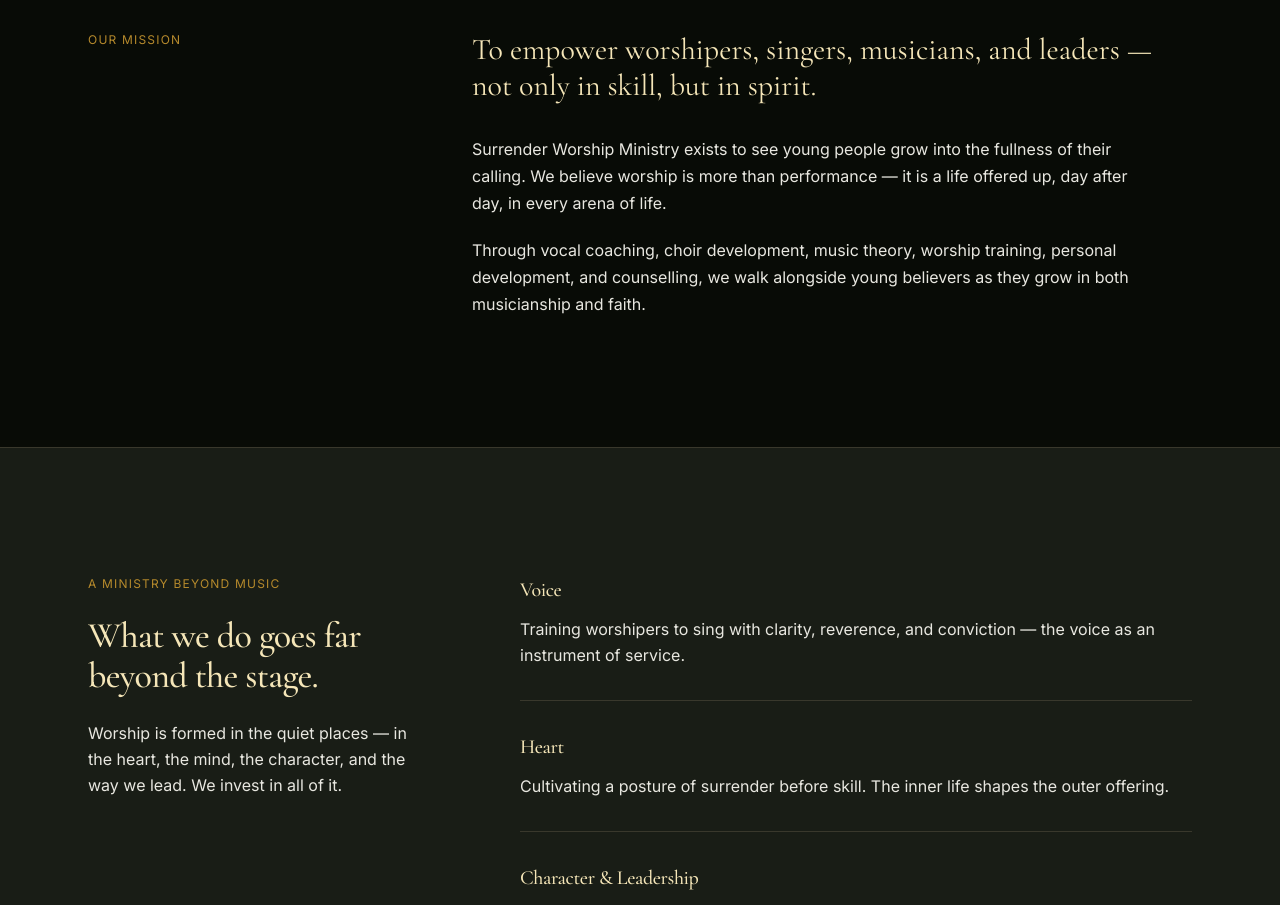
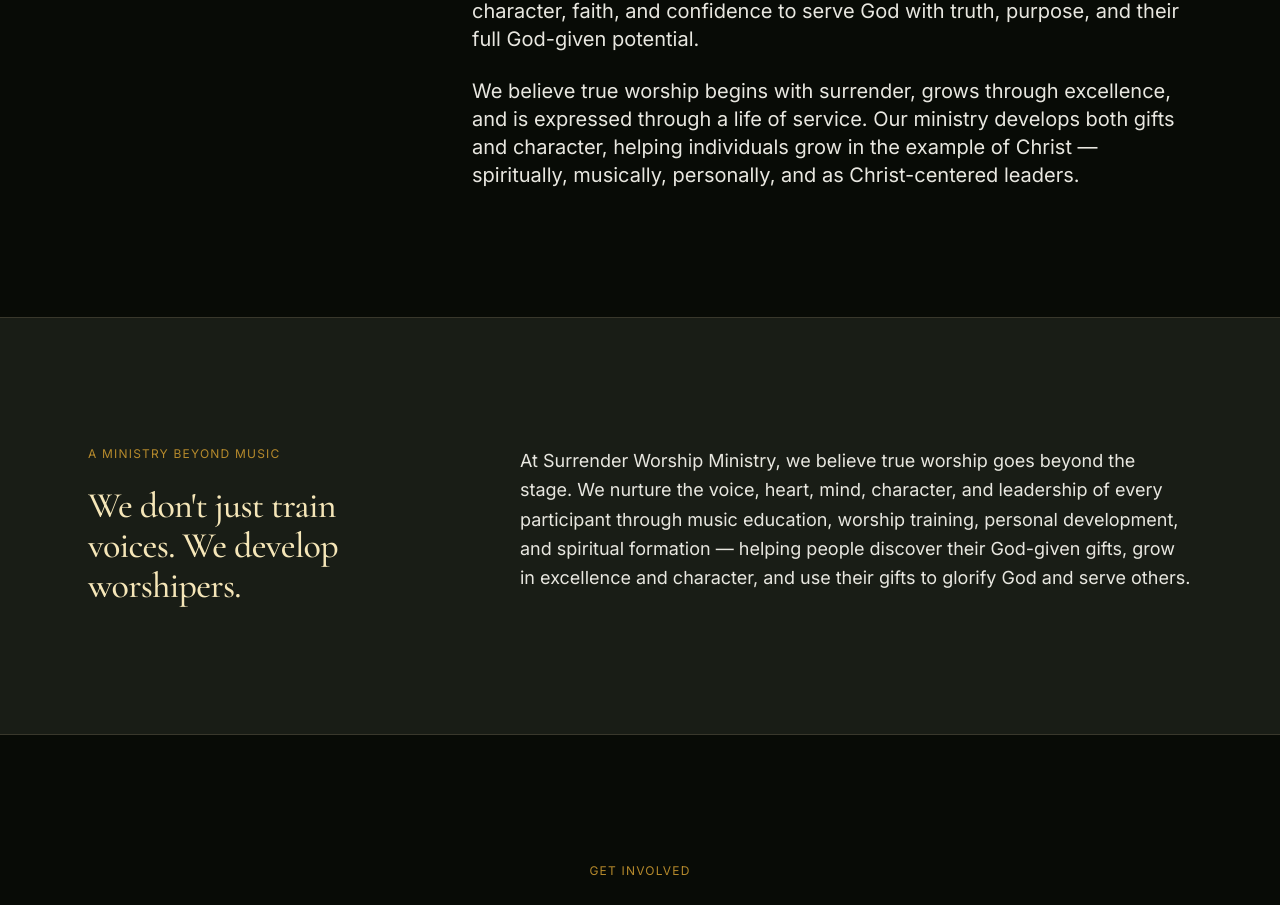
Before and after one commit to firatolin/surrender-worship, a Next.js app: page / in a window 1280 px wide. Shown: the part 831-1736 px from the top of the page. Built offline with nearby package versions, Linux system fonts and the light colour scheme.

Commit message:
feat(home): verbatim content from ministry source document

```diff
--- a/src/app/page.tsx
+++ b/src/app/page.tsx
@@ -1,39 +1,18 @@
 import { ButtonLink } from "@/components/ui/button-link";
 import { Eyebrow } from "@/components/ui/eyebrow";
-
-const pillars = [
-  {
-    title: "Voice",
-    body: "Training worshipers to sing with clarity, reverence, and conviction — the voice as an instrument of service.",
-  },
-  {
-    title: "Heart",
-    body: "Cultivating a posture of surrender before skill. The inner life shapes the outer offering.",
-  },
-  {
-    title: "Character & Leadership",
-    body: "Raising young leaders who carry integrity on and off the stage — in the church, the home, and the community.",
-  },
-];
 
 export default function HomePage() {
   return (
     <>
-      {/* ── Hero ─────────────────────────────────────────── */}
+      {/* ── Vision / Hero ──────────────────────────────── */}
       <section className="border-b border-border">
         <div className="container-editorial py-24 md:py-32">
           <Eyebrow>Surrender Worship Ministry · Addis Ababa</Eyebrow>
 
-          <h1 className="mt-6 font-serif text-4xl sm:text-5xl md:text-6xl leading-[1.05] tracking-tightest text-brand-ivory max-w-3xl">
+          <h1 className="mt-6 font-serif text-4xl sm:text-5xl md:text-6xl leading-[1.05] tracking-tightest text-brand-ivory max-w-4xl">
             Raising spiritually mature, Christ-centered worshipers who serve
             with excellence and integrity.
           </h1>
-
-          <p className="mt-8 text-lg leading-relaxed text-foreground/80 max-w-2xl">
-            A youth-focused Christian worship ministry equipping singers,
-            musicians, and leaders — through Gospel teaching, music, and the
-            arts.
-          </p>
 
           <div className="mt-10 flex flex-wrap gap-4">
             <ButtonLink href="/services" variant="primary">
@@ -46,81 +25,66 @@
         </div>
       </section>
 
-      {/* ── Mission intro ───────────────────────────────── */}
+      {/* ── Home / Mission intro ──────────────────────── */}
       <section>
         <div className="container-editorial py-24 md:py-32">
           <div className="grid grid-cols-1 md:grid-cols-12 gap-12">
             <div className="md:col-span-4">
-              <Eyebrow>Our Mission</Eyebrow>
+              <Eyebrow>Who We Serve</Eyebrow>
             </div>
             <div className="md:col-span-8">
-              <p className="font-serif text-2xl md:text-3xl leading-snug text-brand-ivory">
-                To empower worshipers, singers, musicians, and leaders — not
-                only in skill, but in spirit.
+              <p className="text-lg md:text-xl leading-relaxed text-foreground/85 max-w-3xl">
+                Surrender Worship Ministry (SWM) exists to empower the next
+                generation of worshipers, singers, musicians, and Christian
+                leaders with the skills, character, faith, and confidence to
+                serve God with truth, purpose, and their full God-given
+                potential.
               </p>
-              <div className="mt-8 space-y-5 text-foreground/80 leading-relaxed max-w-2xl">
-                <p>
-                  Surrender Worship Ministry exists to see young people grow
-                  into the fullness of their calling. We believe worship is
-                  more than performance — it is a life offered up, day after
-                  day, in every arena of life.
-                </p>
-                <p>
-                  Through vocal coaching, choir development, music theory,
-                  worship training, personal development, and counselling, we
-                  walk alongside young believers as they grow in both
-                  musicianship and faith.
-                </p>
-              </div>
+              <p className="mt-6 text-lg md:text-xl leading-relaxed text-foreground/85 max-w-3xl">
+                We believe true worship begins with surrender, grows through
+                excellence, and is expressed through a life of service. Our
+                ministry develops both gifts and character, helping individuals
+                grow in the example of Christ — spiritually, musically,
+                personally, and as Christ-centered leaders.
+              </p>
             </div>
           </div>
         </div>
       </section>
 
-      {/* ── A Ministry Beyond Music ─────────────────────── */}
+      {/* ── A Ministry Beyond Music ───────────────────── */}
       <section className="border-t border-border bg-secondary">
         <div className="container-editorial py-24 md:py-32">
           <div className="grid grid-cols-1 md:grid-cols-12 gap-12">
             <div className="md:col-span-4">
               <Eyebrow>A Ministry Beyond Music</Eyebrow>
               <h2 className="mt-6 font-serif text-3xl md:text-4xl leading-tight text-brand-ivory">
-                What we do goes far beyond the stage.
+                We don't just train voices. We develop worshipers.
               </h2>
-              <p className="mt-6 text-foreground/75 leading-relaxed">
-                Worship is formed in the quiet places — in the heart, the mind,
-                the character, and the way we lead. We invest in all of it.
-              </p>
             </div>
 
             <div className="md:col-span-8 md:pl-12">
-              <ul className="divide-y divide-border">
-                {pillars.map((pillar) => (
-                  <li key={pillar.title} className="py-8 first:pt-0 last:pb-0">
-                    <h3 className="font-serif text-xl text-brand-ivory">
-                      {pillar.title}
-                    </h3>
-                    <p className="mt-3 text-foreground/75 leading-relaxed max-w-2xl">
-                      {pillar.body}
-                    </p>
-                  </li>
-                ))}
-              </ul>
+              <p className="text-lg leading-relaxed text-foreground/85 max-w-2xl">
+                At Surrender Worship Ministry, we believe true worship goes
+                beyond the stage. We nurture the voice, heart, mind, character,
+                and leadership of every participant through music education,
+                worship training, personal development, and spiritual
+                formation — helping people discover their God-given gifts,
+                grow in excellence and character, and use their gifts to
+                glorify God and serve others.
+              </p>
             </div>
           </div>
         </div>
       </section>
 
-      {/* ── Closing CTA ─────────────────────────────────── */}
+      {/* ── Closing CTA ───────────────────────────────── */}
       <section className="border-t border-border">
         <div className="container-editorial py-24 md:py-32 text-center">
           <Eyebrow>Get Involved</Eyebrow>
           <h2 className="mt-6 font-serif text-3xl md:text-4xl text-brand-ivory max-w-2xl mx-auto leading-tight">
             Join us in raising a generation of worshipers.
           </h2>
-          <p className="mt-6 text-foreground/75 max-w-xl mx-auto leading-relaxed">
-            Whether you are a singer, musician, or simply seeking — there is a
-            place for you here.
-          </p>
           <div className="mt-10 flex flex-wrap justify-center gap-4">
             <ButtonLink href="/contact" variant="primary">
               Get in Touch
```
